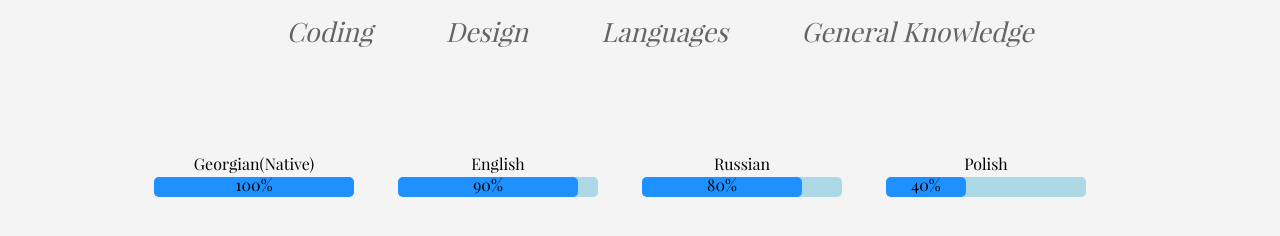
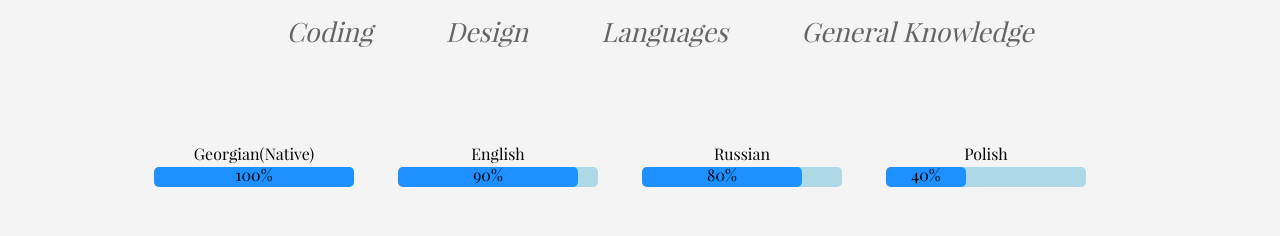
Before and after one commit to nikasvan/nikasvan.github.io, a plain HTML site: page language.html in a window 1280 px wide. Shown: the part 70-306 px from the top of the page. Drawn offline with nearby package versions, Linux system fonts and the light colour scheme.

Commit message:
fixed padding

```diff
--- a/language.html
+++ b/language.html
@@ -18,7 +18,7 @@
                     <li><a href="index.html">Coding</a></li><li><a href="design.html">Design</a></li><li><a href="language.html">Languages</a></li><li><a href="knowledge.html">General Knowledge</a></li>
                 </ul>
                 <div id='skills-wrapper' >
-                    <div id="skills-container" style="padding:50px 0;">
+                    <div id="skills-container" style="padding:40px 0;">
 
 
                         <div class="skill-item-container">
```
